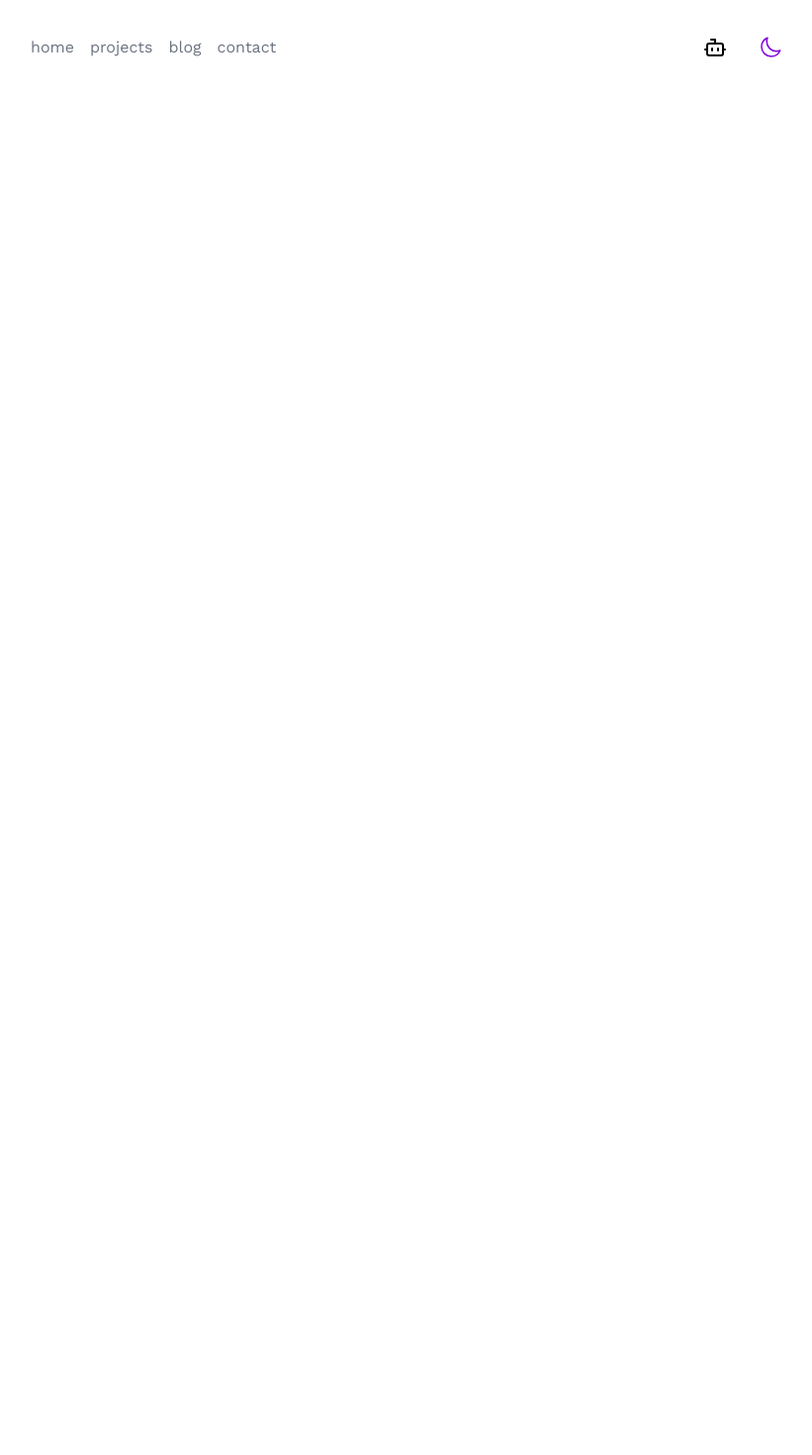
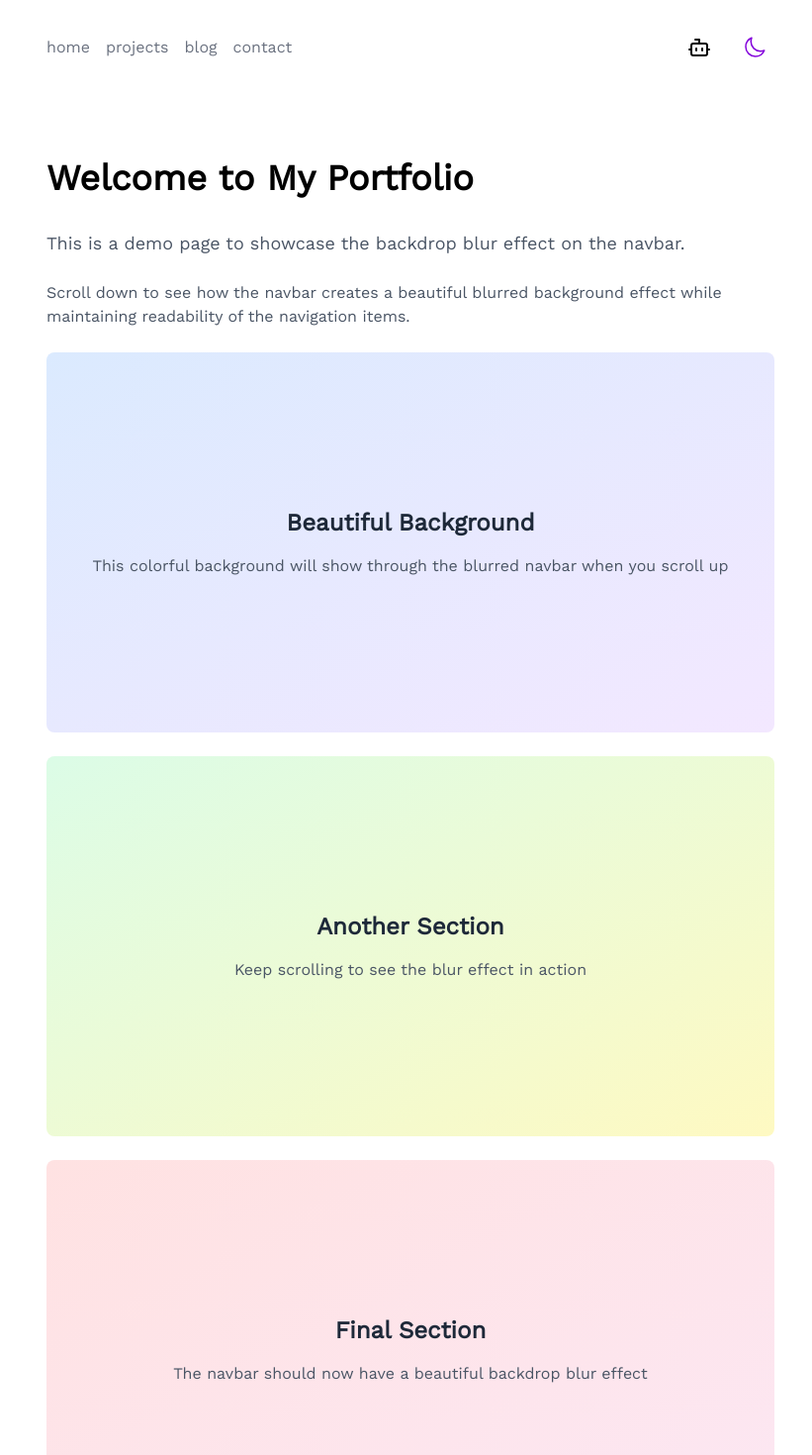
Before and after one commit to Rahul-lalwani-learner/rahullalwani.com, a Next.js app: page / in a window 1280 px wide. Shown: the top 1470 px of the page at 99% size, without its empty margins (225-1046 px from the left). Before the commit the page ends 800 px from the top, so only its background shows below. Built offline with nearby package versions, Linux system fonts and the light colour scheme.

Commit message:
Updated the navbar to make it single component

```diff
--- /dev/null
+++ b/app/components/Footer.tsx
@@ -0,0 +1,5 @@
+export function Footer(){
+    return <div className={`transition-all duration-100 items-center w-full justify-between bg-white/70 dark:bg-background-black/80 sticky top-0 backdrop-blur-xs h-56 items-start`}>
+
+    </div>
+}
--- a/app/components/Navbar.tsx
+++ b/app/components/Navbar.tsx
@@ -14,12 +14,13 @@ export function NavBar({ height }: NavBarProps){
     const { theme, toggleTheme } = useTheme()
     const { bot, toggleBot } = useBot()
 
-    return <div className={`transition-all duration-100 flex items-center w-full ${height} sticky top-0 justify-between bg-white dark:bg-background-black`}>
+    return <div className={`transition-all duration-100 items-center w-full ${height} justify-between bg-white/70 dark:bg-background-black/80 sticky top-0 backdrop-blur-xs`}>
+        <div className="flex justify-between items-center h-full m-auto max-w-3xl px-4">
             <div>
-            <button className="p-2 pl-0 hover:text-black dark:text-gray-700 dark:hover:text-white text-gray-200 transition-colors">home</button>
-            <button className="p-2 hover:text-black dark:text-gray-700 dark:hover:text-white text-gray-200 transition-colors">projects</button>
-            <button className="p-2 hover:text-black dark:text-gray-700 dark:hover:text-white text-gray-200 transition-colors">blog</button>
-            <button className="p-2 hover:text-black dark:text-gray-700 dark:hover:text-white text-gray-200 transition-colors">contact</button>
+                <button className="p-2 pl-0 hover:text-black dark:text-gray-700 dark:hover:text-white text-gray-200 transition-colors cursor-pointer">home</button>
+                <button className="p-2 hover:text-black dark:text-gray-700 dark:hover:text-white text-gray-200 transition-colors cursor-pointer">projects</button>
+                <button className="p-2 hover:text-black dark:text-gray-700 dark:hover:text-white text-gray-200 transition-colors cursor-pointer">blog</button>
+                <button className="p-2 hover:text-black dark:text-gray-700 dark:hover:text-white text-gray-200 transition-colors cursor-pointer">contact</button>
             </div>
             <div className="flex w-24 justify-between">
                 <div onClick={toggleBot} className="p-2 hover:bg-gray-100 dark:hover:bg-hover-black rounded-md transition-all duration-100 cursor-pointer dark:text-white text-black">
@@ -30,4 +31,5 @@ export function NavBar({ height }: NavBarProps){
                 </div>
             </div>
         </div>
+    </div>
 }
--- a/app/page.tsx
+++ b/app/page.tsx
@@ -1,10 +1,50 @@
+import { Footer } from "./components/Footer";
 import { NavBar } from "./components/Navbar";
 
 export default function Home() {
 
   return (
-    <div className="flex justify-center min-h-screen transition-all duration-100 dark:bg-background-black bg-white">
-      <div className="w-3xl"><NavBar height="h-24"/></div>
+    <div className="min-h-screen transition-all duration-100 dark:bg-background-black bg-white">
+      <NavBar height="h-24"/>
+      <div className="py-16 max-w-3xl px-4 m-auto">
+        <div className="text-black dark:text-white text-4xl font-bold mb-8">
+          Welcome to My Portfolio
+        </div>
+        <div className="space-y-6 text-gray-600 dark:text-gray-300">
+          <p className="text-lg">
+            This is a demo page to showcase the backdrop blur effect on the navbar.
+          </p>
+          <p>
+            Scroll down to see how the navbar creates a beautiful blurred background effect
+            while maintaining readability of the navigation items.
+          </p>
+          <div className="h-96 bg-gradient-to-br from-blue-100 to-purple-100 dark:from-blue-900 dark:to-purple-900 rounded-lg p-8 flex items-center justify-center">
+            <div className="text-center">
+              <h2 className="text-2xl font-semibold mb-4 text-gray-800 dark:text-gray-200">Beautiful Background</h2>
+              <p className="text-gray-600 dark:text-gray-400">
+                This colorful background will show through the blurred navbar when you scroll up
+              </p>
+            </div>
+          </div>
+          <div className="h-96 bg-gradient-to-br from-green-100 to-yellow-100 dark:from-green-900 dark:to-yellow-900 rounded-lg p-8 flex items-center justify-center">
+            <div className="text-center">
+              <h2 className="text-2xl font-semibold mb-4 text-gray-800 dark:text-gray-200">Another Section</h2>
+              <p className="text-gray-600 dark:text-gray-400">
+                Keep scrolling to see the blur effect in action
+              </p>
+            </div>
+          </div>
+          <div className="h-96 bg-gradient-to-br from-red-100 to-pink-100 dark:from-red-900 dark:to-pink-900 rounded-lg p-8 flex items-center justify-center">
+            <div className="text-center">
+              <h2 className="text-2xl font-semibold mb-4 text-gray-800 dark:text-gray-200">Final Section</h2>
+              <p className="text-gray-600 dark:text-gray-400">
+                The navbar should now have a beautiful backdrop blur effect
+              </p>
+            </div>
+          </div>
+        </div>
+      </div>
+      <Footer/>
     </div>
   );
 }
```
Lines whose indentation alone changed are shown as unchanged.
